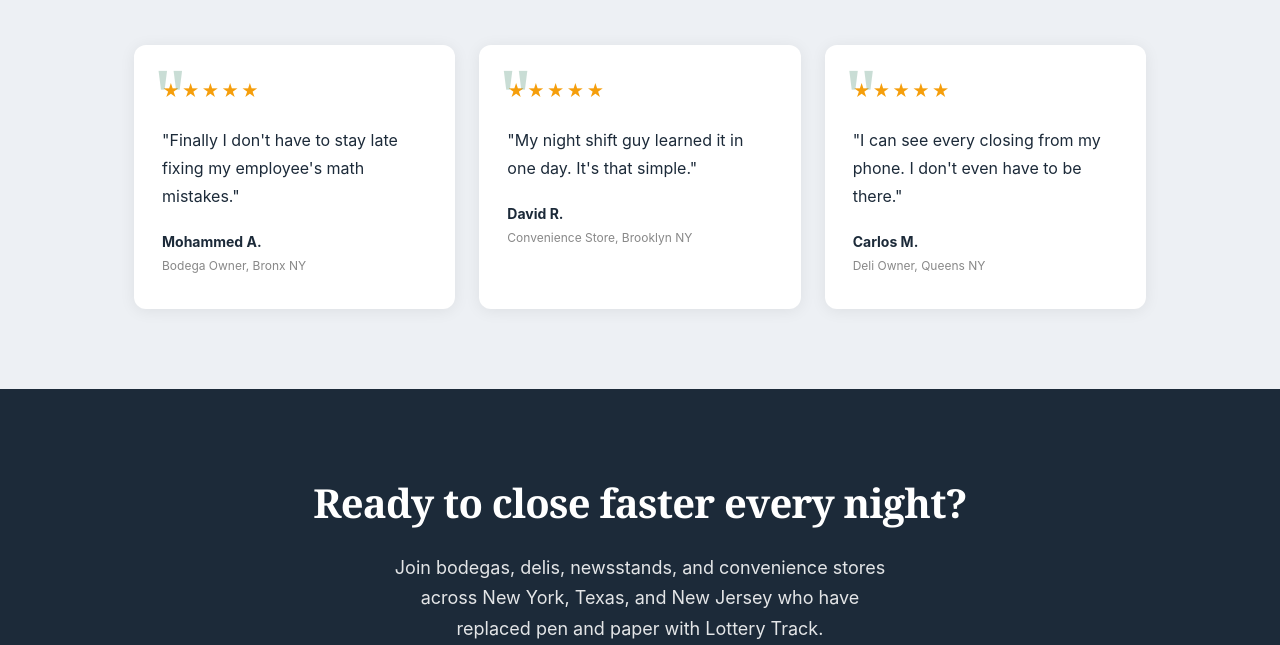
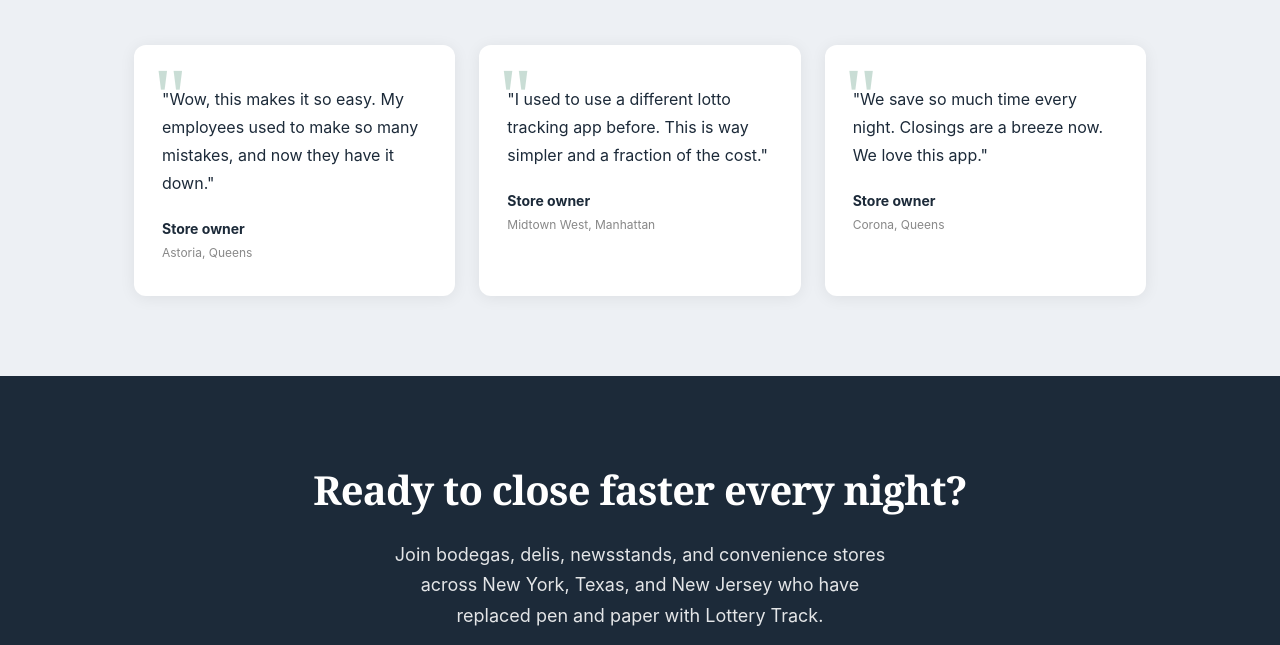
Before and after one commit to lottotal1/getlotterytrack.com, a plain HTML site: page index.html in a window 1280 px wide. Shown: the part 7556-8201 px from the top of the page. Drawn offline with Linux system fonts and the light colour scheme.

Commit message:
Replace placeholder testimonials with real customer quotes
Co-Authored-By: Claude Opus 5.5 <noreply@anthropic.com>

```diff
--- a/index.html
+++ b/index.html
@@ -665,28 +665,24 @@
         <h2 class="section-title">NYC store owners are closing faster every night.</h2>
         <p class="section-sub" style="margin:0 auto;">Here's what they're saying.</p>
       </div>
-      <!-- TODO: Replace with real testimonials -->
       <div class="testimonials-grid">
         <div class="testimonial-card fade-in-up">
           <div class="testimonial-quote-mark">"</div>
-          <div class="stars">&#9733;&#9733;&#9733;&#9733;&#9733;</div>
-          <blockquote>"Finally I don't have to stay late fixing my employee's math mistakes."</blockquote>
-          <div class="testimonial-author">Mohammed A.</div>
-          <div class="testimonial-role">Bodega Owner, Bronx NY</div>
+          <blockquote>"Wow, this makes it so easy. My employees used to make so many mistakes, and now they have it down."</blockquote>
+          <div class="testimonial-author">Store owner</div>
+          <div class="testimonial-role">Astoria, Queens</div>
         </div>
         <div class="testimonial-card fade-in-up">
           <div class="testimonial-quote-mark">"</div>
-          <div class="stars">&#9733;&#9733;&#9733;&#9733;&#9733;</div>
-          <blockquote>"My night shift guy learned it in one day. It's that simple."</blockquote>
-          <div class="testimonial-author">David R.</div>
-          <div class="testimonial-role">Convenience Store, Brooklyn NY</div>
+          <blockquote>"I used to use a different lotto tracking app before. This is way simpler and a fraction of the cost."</blockquote>
+          <div class="testimonial-author">Store owner</div>
+          <div class="testimonial-role">Midtown West, Manhattan</div>
         </div>
         <div class="testimonial-card fade-in-up">
           <div class="testimonial-quote-mark">"</div>
-          <div class="stars">&#9733;&#9733;&#9733;&#9733;&#9733;</div>
-          <blockquote>"I can see every closing from my phone. I don't even have to be there."</blockquote>
-          <div class="testimonial-author">Carlos M.</div>
-          <div class="testimonial-role">Deli Owner, Queens NY</div>
+          <blockquote>"We save so much time every night. Closings are a breeze now. We love this app."</blockquote>
+          <div class="testimonial-author">Store owner</div>
+          <div class="testimonial-role">Corona, Queens</div>
         </div>
       </div>
     </div>
```
